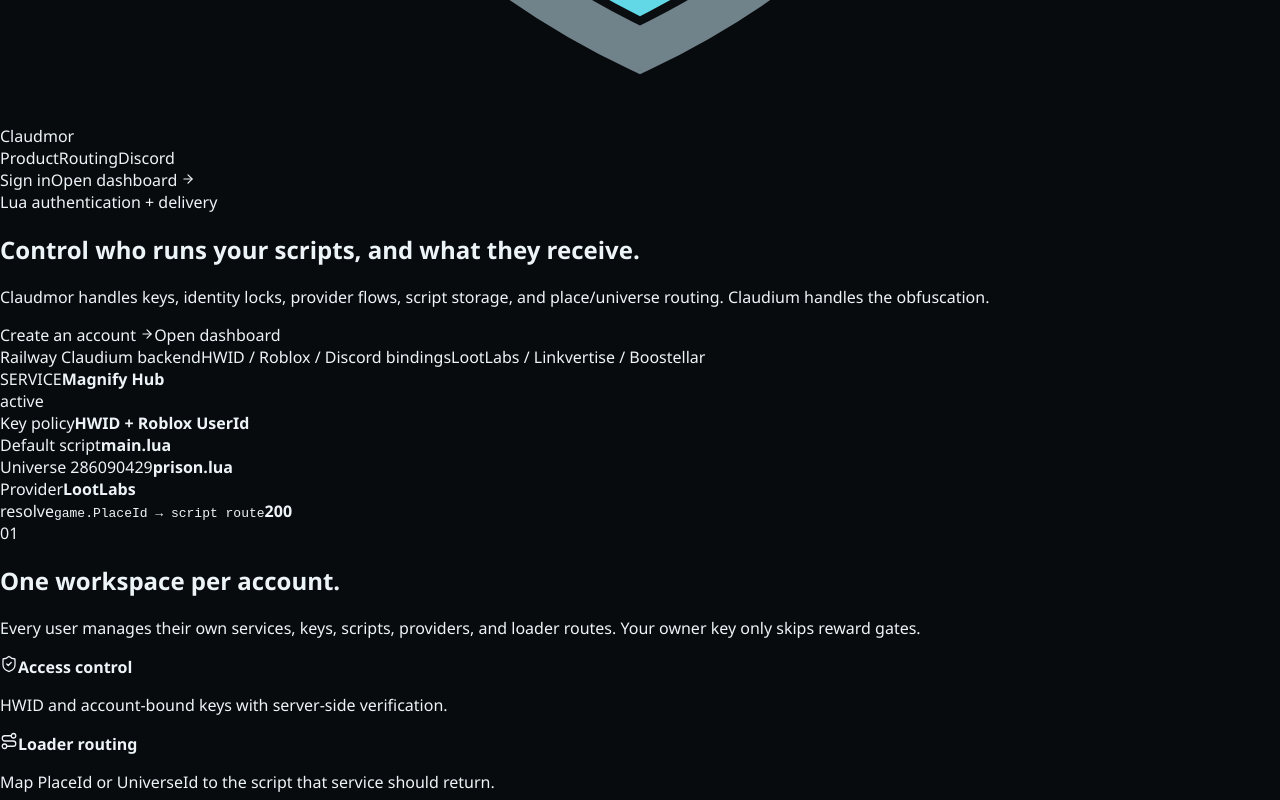
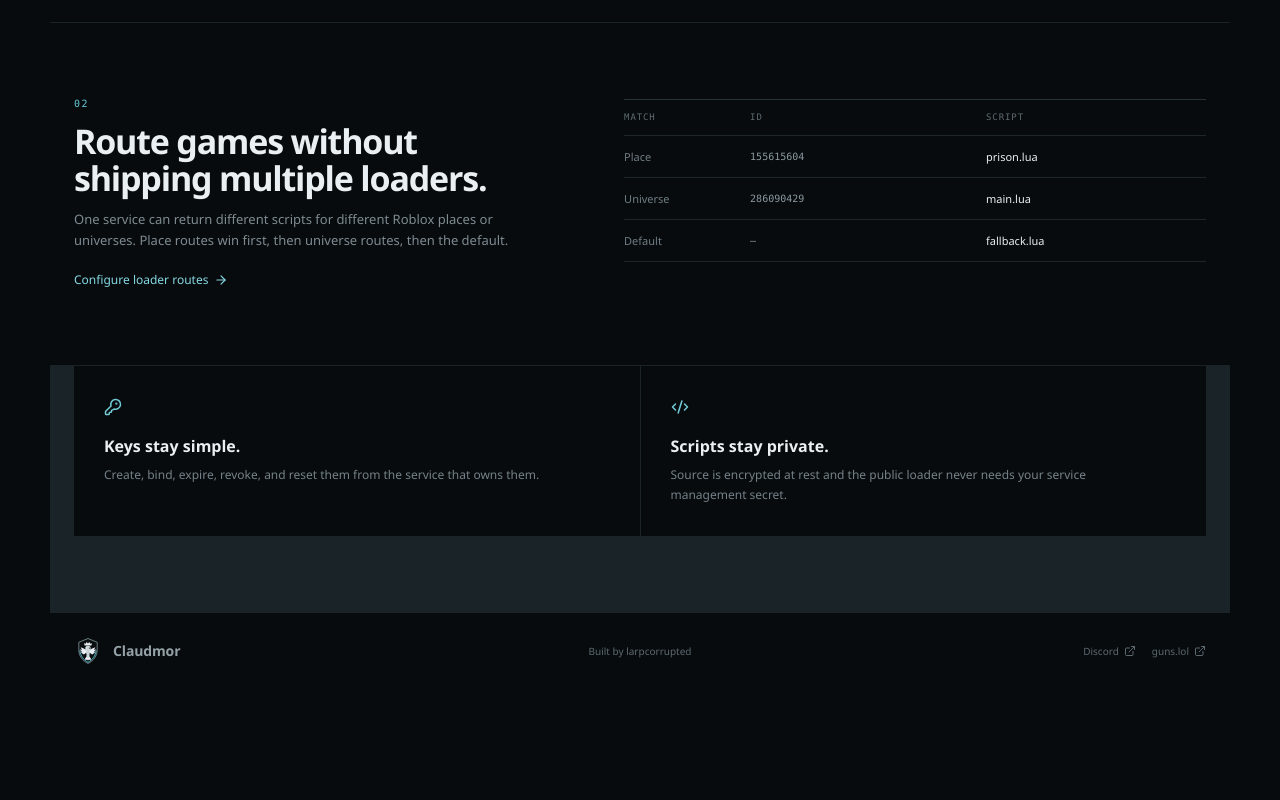
Before and after one commit to KryptIT/Cluadmor, a Next.js app: page / in a window 1280 px wide. Shown: the part 1160-1960 px from the top of the page. After the commit the page ends 1849 px from the top, so only its background shows below. Built offline with nearby package versions, Linux system fonts and the light colour scheme.

Commit message:
Finish restrained Claudmor website design

```diff
--- a/app/polish.css
+++ b/app/polish.css
@@ -1,37 +1,128 @@
 html{scroll-behavior:smooth}
-a,button{transition:color .16s ease,background-color .16s ease,border-color .16s ease,opacity .16s ease,transform .16s ease}
+a,button{transition:color .14s ease,background-color .14s ease,border-color .14s ease,opacity .14s ease,transform .14s ease}
 a:active,button:active{transform:translateY(1px)}
-.homeLogo img,.footerBrand img,.previewBrand img{display:block;object-fit:contain}
-.homeLogo img{width:32px;height:32px}
-.homeNav{transition:border-color .16s ease}
-.heroPrimary:hover{background:#17454f;border-color:#31a0b5}
-.heroSecondary:hover,.communityActions a:hover{background:#0c1317}
-.servicePreview{transition:border-color .2s ease,transform .2s ease}
-.servicePreview:hover{border-color:#36515b;transform:translateY(-2px)}
-.stepRow,.featureRow{transition:background-color .16s ease}
-.stepRow:hover,.featureRow:hover{background:rgba(255,255,255,.012)}
 
-.authPage{min-height:100vh;display:grid;place-items:center;padding:32px 18px;background:
-linear-gradient(rgba(29,40,46,.14) 1px,transparent 1px),
-linear-gradient(90deg,rgba(29,40,46,.14) 1px,transparent 1px),
-#070a0c;background-size:72px 72px}
-.authPanel{width:min(430px,100%);border:1px solid var(--border-strong);background:#090e11;border-radius:8px;padding:22px}
-.authBrand{display:flex;align-items:center;gap:10px;padding-bottom:18px;border-bottom:1px solid var(--border)}
-.authBrand img{width:34px;height:34px}
+.site{min-height:100vh;background:#080b0d;color:#e9eff2}
+.siteHeader{max-width:1180px;height:66px;margin:0 auto;padding:0 24px;display:grid;grid-template-columns:1fr auto 1fr;align-items:center;border-bottom:1px solid #1a2328}
+.siteBrand{display:inline-flex;align-items:center;gap:11px;justify-self:start;font-weight:650;font-size:14px;letter-spacing:-.01em}
+.siteBrand img{width:36px;height:36px;display:block;object-fit:contain}
+.siteNav{display:flex;align-items:center;gap:26px}
+.siteNav a,.siteTextLink{font:11px/1 ui-monospace,SFMono-Regular,Menlo,monospace;color:#77858c}
+.siteNav a:hover,.siteTextLink:hover{color:#dbe5e9}
+.siteActions{justify-self:end;display:flex;align-items:center;gap:16px}
+.siteButton,.siteGhostButton{height:38px;display:inline-flex;align-items:center;justify-content:center;gap:8px;padding:0 13px;border-radius:4px;font-size:12px;font-weight:600}
+.siteButton{border:1px solid #32646d;background:#112228;color:#d7f7fb}
+.siteButton:hover{background:#163039;border-color:#3e7b87}
+.siteGhostButton{border:1px solid #202b31;background:#0b0f12;color:#aebbc1}
+.siteGhostButton:hover{border-color:#33434b;color:#eef5f7}
+
+.siteHero{max-width:1180px;margin:0 auto;padding:94px 24px 84px;display:grid;grid-template-columns:minmax(0,1.08fr) minmax(350px,.92fr);gap:72px;align-items:center}
+.heroMain{max-width:680px}
+.heroKicker,.sectionIndex,.panelLabel{font:10px/1 ui-monospace,SFMono-Regular,Menlo,monospace;text-transform:uppercase;letter-spacing:.14em;color:#66cbd7}
+.heroMain h1{margin:16px 0 20px;font-size:clamp(48px,6vw,76px);line-height:.98;letter-spacing:-.055em;font-weight:650}
+.heroMain>p{max-width:620px;margin:0;color:#8b999f;font-size:15px;line-height:1.7}
+.heroButtons{display:flex;align-items:center;gap:10px;margin:30px 0 24px}
+.heroButton{height:40px}
+.heroStatus{display:flex;flex-wrap:wrap;gap:15px;color:#64737a;font:10px/1.35 ui-monospace,SFMono-Regular,Menlo,monospace}
+.heroStatus span{display:inline-flex;align-items:center;gap:6px}
+.heroStatus i{width:6px;height:6px;border-radius:50%;background:#47cb8b}
+
+.heroPanel{border:1px solid #253238;background:#0b1013;border-radius:6px;overflow:hidden}
+.heroPanelTop{display:flex;align-items:center;justify-content:space-between;padding:16px 17px;border-bottom:1px solid #1b252a}
+.heroPanelTop strong,.heroPanelTop span{display:block}
+.heroPanelTop strong{margin-top:5px;font-size:13px}
+.panelState{color:#65d8a0;font:9px/1 ui-monospace,SFMono-Regular,Menlo,monospace;text-transform:uppercase}
+.panelState:before{content:"";display:inline-block;width:6px;height:6px;margin-right:6px;border-radius:50%;background:#46ce8d}
+.heroPanelRows{padding:3px 17px}
+.heroPanelRows>div{display:grid;grid-template-columns:1fr auto;gap:18px;padding:13px 0;border-bottom:1px solid #182126}
+.heroPanelRows>div:last-child{border-bottom:0}
+.heroPanelRows span{color:#68777e;font:10px/1 ui-monospace,SFMono-Regular,Menlo,monospace}
+.heroPanelRows strong{color:#c5d0d5;font-size:11px;font-weight:550}
+.heroPanelCode{display:grid;grid-template-columns:auto 1fr auto;align-items:center;gap:10px;padding:12px 17px;border-top:1px solid #1b252a;background:#070a0c}
+.heroPanelCode span{color:#66cbd7;font:9px/1 ui-monospace,SFMono-Regular,Menlo,monospace}
+.heroPanelCode code{color:#7d8d94;font:10px/1.4 ui-monospace,SFMono-Regular,Menlo,monospace;white-space:nowrap;overflow:hidden;text-overflow:ellipsis}
+.heroPanelCode b{color:#6fd5a3;font:10px/1 ui-monospace,SFMono-Regular,Menlo,monospace;font-weight:500}
+
+.productSection,.routingSection{max-width:1180px;margin:0 auto;padding:76px 24px;border-top:1px solid #1a2328}
+.productSection{display:grid;grid-template-columns:.82fr 1.18fr;gap:74px}
+.productIntro{display:grid;grid-template-columns:38px 1fr;gap:12px;align-items:start}
+.productIntro h2,.routingCopy h2{margin:0 0 12px;font-size:34px;line-height:1.08;letter-spacing:-.035em}
+.productIntro p,.routingCopy p{margin:0;color:#7e8b92;font-size:13px;line-height:1.65}
+.productRows{border-top:1px solid #1b252a}
+.productRow{display:grid;grid-template-columns:30px 150px 1fr;gap:12px;align-items:start;padding:18px 0;border-bottom:1px solid #1b252a}
+.productRow svg{color:#70cbd6}
+.productRow strong{font-size:12px;font-weight:600}
+.productRow p{margin:0;color:#748188;font-size:12px;line-height:1.55}
+
+.routingSection{display:grid;grid-template-columns:.9fr 1.1fr;gap:74px;align-items:start}
+.routingCopy .sectionIndex{display:block;margin-bottom:14px}
+.inlineAction{display:inline-flex;align-items:center;gap:6px;margin-top:20px;color:#84d9e4;font-size:12px}
+.routeTable{border-top:1px solid #263238}
+.routeTableHead,.routeTableRow{display:grid;grid-template-columns:110px 1fr 1fr;gap:16px;padding:13px 0;border-bottom:1px solid #1c262b;align-items:center}
+.routeTableHead{color:#5d6b72;font:9px/1 ui-monospace,SFMono-Regular,Menlo,monospace;text-transform:uppercase;letter-spacing:.1em}
+.routeTableRow span{color:#6f7d84;font-size:11px}
+.routeTableRow code{color:#8b9ba2;font:10px/1 ui-monospace,SFMono-Regular,Menlo,monospace}
+.routeTableRow strong{font-size:11px;font-weight:550}
+
+.siteBottom{max-width:1180px;margin:0 auto;padding:0 24px 76px;display:grid;grid-template-columns:1fr 1fr;gap:1px;background:#1a2328;border-top:1px solid #1a2328;border-bottom:1px solid #1a2328}
+.siteBottom>div{background:#080b0d;padding:32px 30px}
+.siteBottom svg{color:#70cbd6}
+.siteBottom h3{margin:14px 0 8px;font-size:16px}
+.siteBottom p{max-width:460px;margin:0;color:#758289;font-size:12px;line-height:1.6}
+
+.siteFooter{max-width:1180px;margin:0 auto;padding:24px;display:grid;grid-template-columns:1fr auto 1fr;align-items:center;color:#5c6a71;font-size:10px}
+.siteFooter .footerBrand{justify-self:start}
+.siteFooter .footerBrand img{width:28px;height:28px}
+.siteFooter>span{justify-self:center}
+.siteFooter>div{justify-self:end;display:flex;gap:16px}
+.siteFooter>div a{display:inline-flex;align-items:center;gap:5px}
+.siteFooter>div a:hover{color:#aebbc1}
+
+/* auth */
+.authPage{min-height:100vh;display:grid;place-items:center;padding:32px 18px;background:#080b0d}
+.authPanel{width:min(430px,100%);border:1px solid #27343a;background:#0a0f12;border-radius:6px;padding:22px}
+.authBrand{display:flex;align-items:center;gap:11px;padding-bottom:18px;border-bottom:1px solid #1c262b}
+.authBrand img{width:38px;height:38px;object-fit:contain}
 .authBrand strong,.authBrand span{display:block}
-.authBrand strong{font-size:13px}
+.authBrand strong{font-size:14px}
 .authBrand span{margin-top:2px;color:#5e6c73;font:9px/1 ui-monospace,SFMono-Regular,Menlo,monospace;text-transform:uppercase;letter-spacing:.08em}
-.authTabs{display:grid;grid-template-columns:1fr 1fr;gap:4px;margin:18px 0;padding:3px;background:#06090b;border:1px solid var(--border);border-radius:5px}
+.authTabs{display:grid;grid-template-columns:1fr 1fr;gap:3px;margin:18px 0;padding:3px;background:#070a0c;border:1px solid #1d282d;border-radius:4px}
 .authTabs button{height:34px;border:0;border-radius:3px;background:transparent;color:#6f7c83;font-size:11px}
-.authTabs button.active{background:#10171b;color:#dce8ec}
+.authTabs button.active{background:#11181c;color:#dce8ec}
 .authCopy h1{margin:0 0 6px;font-size:25px;letter-spacing:-.03em}
 .authCopy p{margin:0;color:#78858c;font-size:12px;line-height:1.55}
 .authForm{display:grid;gap:12px;margin-top:20px}
 .authForm label{display:block;color:#7f8d94;font-size:10px}
 .authForm .input{margin-top:6px}
 .authSubmit{width:100%;margin-top:2px}
-.authFoot{display:flex;align-items:center;justify-content:space-between;gap:12px;margin-top:18px;padding-top:16px;border-top:1px solid var(--border);font-size:10px;color:#66747b}
+.authFoot{display:flex;align-items:center;justify-content:space-between;gap:12px;margin-top:18px;padding-top:16px;border-top:1px solid #1c262b;font-size:10px;color:#66747b}
 .authFoot a{display:inline-flex;align-items:center;gap:5px;color:#8fdde7}
+
+@media(max-width:960px){
+  .siteHeader{grid-template-columns:1fr auto}
+  .siteNav{display:none}
+  .siteHero,.productSection,.routingSection{grid-template-columns:1fr}
+  .siteHero{gap:40px;padding-top:72px}
+  .heroPanel{max-width:650px}
+  .productSection,.routingSection{gap:34px}
+}
+@media(max-width:680px){
+  .siteHeader{padding:0 16px}
+  .siteTextLink{display:none}
+  .siteHero,.productSection,.routingSection{padding-left:16px;padding-right:16px}
+  .siteHero{padding-top:58px;padding-bottom:58px}
+  .heroMain h1{font-size:46px}
+  .heroButtons{align-items:stretch;flex-direction:column}
+  .siteButton,.siteGhostButton{width:100%}
+  .productRow{grid-template-columns:26px 1fr}
+  .productRow p{grid-column:2}
+  .routeTableHead,.routeTableRow{grid-template-columns:74px 1fr}
+  .routeTableHead span:last-child,.routeTableRow strong{grid-column:2}
+  .siteBottom{grid-template-columns:1fr;padding-left:16px;padding-right:16px}
+  .siteFooter{grid-template-columns:1fr;gap:12px;padding-left:16px;padding-right:16px}
+  .siteFooter>span,.siteFooter>div{justify-self:start}
+  .authFoot{align-items:flex-start;flex-direction:column}
+}
 @media(prefers-reduced-motion:reduce){
   html{scroll-behavior:auto}
   *,*::before,*::after{transition:none!important;animation-duration:.001ms!important}
```
